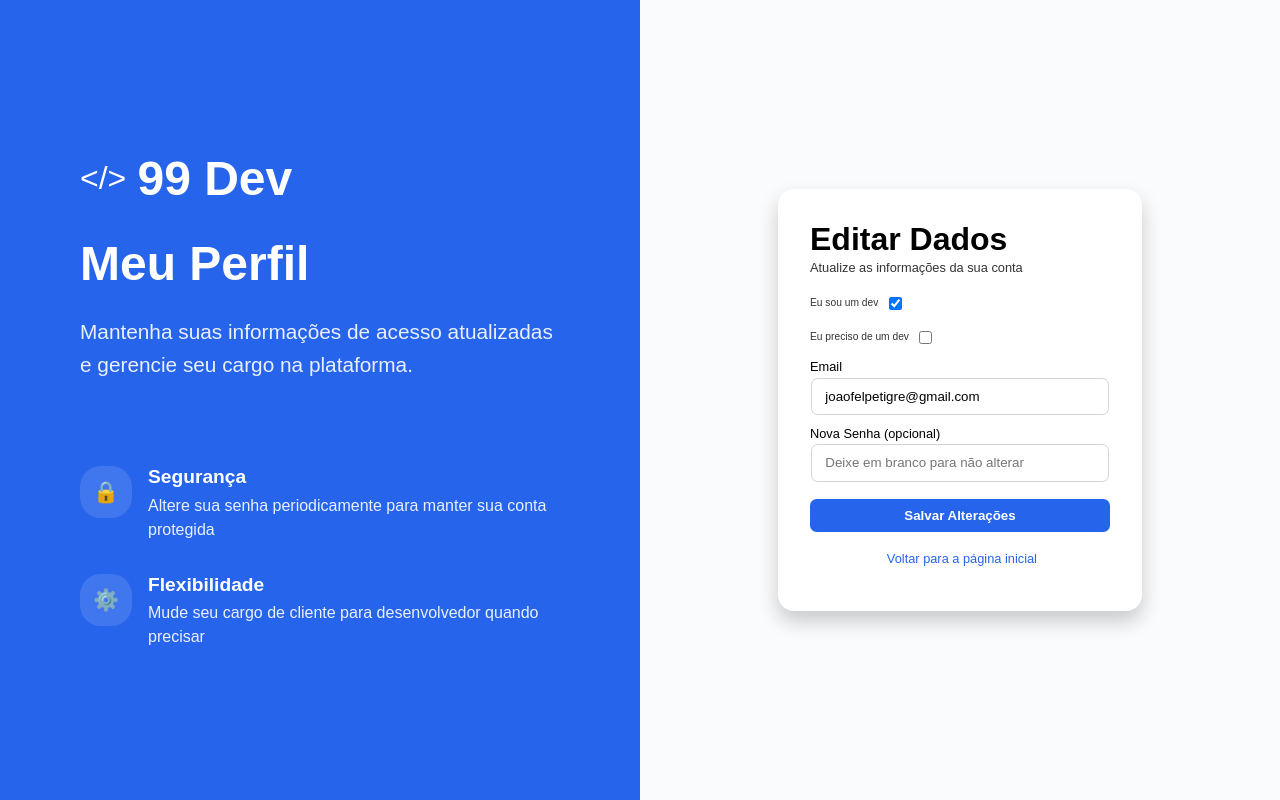
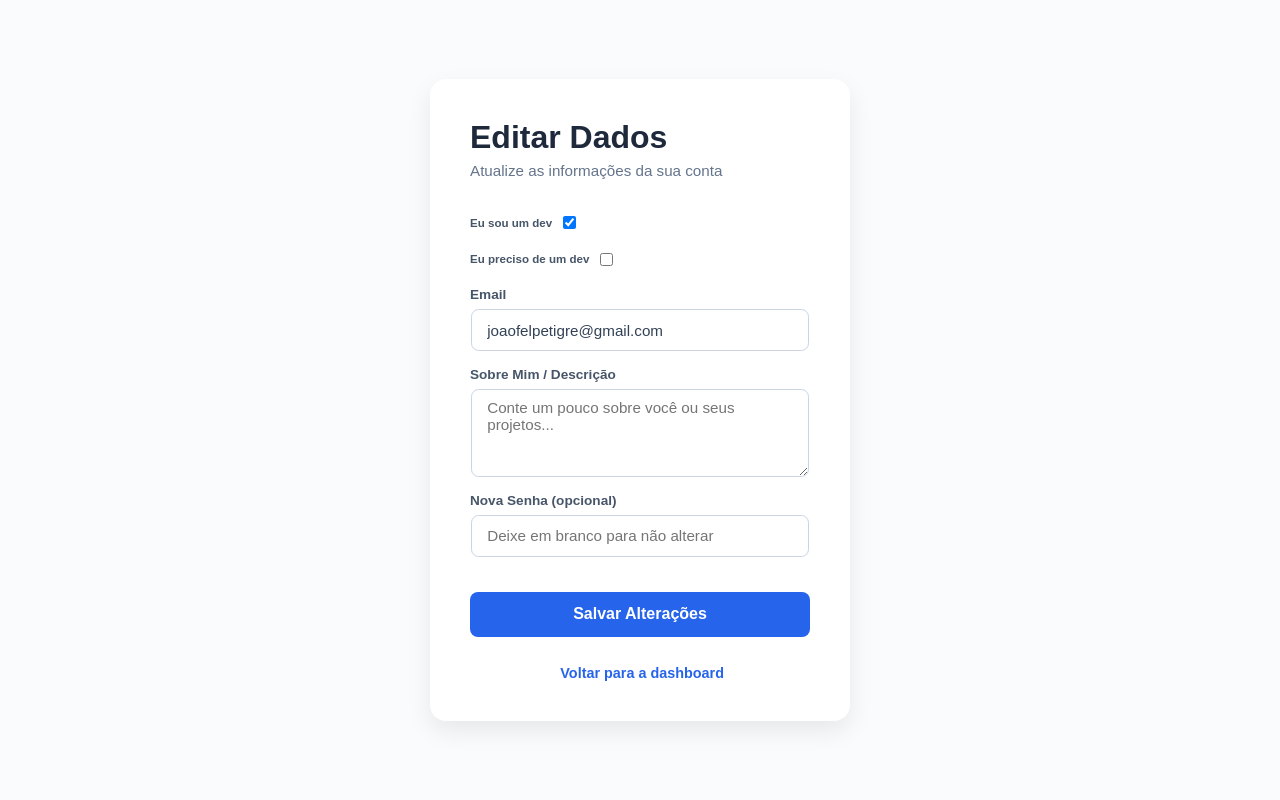
Before and after one commit to TheoNogueiraVirginio/99dev, a Flask app: page /editar-perfil in a window 1280 px wide. Run offline with Flask 3, Linux system fonts and the light colour scheme; a user stored in the database is signed in.

Commit message:
feat(perfil): adicionando descricao do perfil cliente

```diff
--- a/app/functions.py
+++ b/app/functions.py
@@ -195,7 +195,7 @@ def lerDemandas(busca=None, filtro_status=None):
                     })
     return demandas
 
-def atualizar_perfil_cliente(id_usuario, novo_email, nova_senha, novo_cargo):
+def atualizar_perfil_cliente(id_usuario, novo_email, nova_senha, novo_cargo, nova_descricao):
     usuario = Usuario.query.get(id_usuario)
     if not usuario:
         raise ValueError("Usuário não encontrado.")
@@ -216,6 +216,8 @@ def atualizar_perfil_cliente(id_usuario, novo_email, nova_senha, novo_cargo):
         if novo_cargo == 'dev' and not PerfilDev.query.filter_by(id_usuario=id_usuario).first():
             db.session.add(PerfilDev(id_usuario=id_usuario, nome="Novo Desenvolvedor"))
 
+    usuario.descricao = nova_descricao
+
     try:
         db.session.commit()
     except Exception:
--- a/app/models.py
+++ b/app/models.py
@@ -8,6 +8,7 @@ class Usuario(db.Model):
     email = db.Column(db.String(120), unique=True, nullable=False)
     senha = db.Column(db.String(256), nullable=False)
     cargo = db.Column(db.String(20), nullable=False)
+    descricao = db.Column(db.Text, nullable=True)
 
 class PerfilDev(db.Model):
     __tablename__ = 'perfis_dev'
--- a/main.py
+++ b/main.py
@@ -33,6 +33,7 @@ class EditarPerfilForm(FlaskForm):
     nova_senha = PasswordField('Nova Senha (opcional)', validators=[Optional()])
     dev = BooleanField('Eu sou um dev')
     pessoa = BooleanField('Eu preciso de um dev')
+    descricao = TextAreaField('Sobre Mim / Descrição', validators=[Optional()])
 
 class EditarDevForm(FlaskForm):
     nome = StringField('Nome Completo', validators=[input_required(message="O nome é obrigatório.")])
@@ -151,7 +152,8 @@ def perfil():
                 id_usuario=id_usuario,
                 novo_email=form.email.data,
                 nova_senha=form.nova_senha.data,
-                novo_cargo=novo_cargo
+                novo_cargo=novo_cargo,
+                nova_descricao=form.descricao.data
             )
             flash("Perfil updated com sucesso!", "success")
             return redirect('/editar-perfil')
@@ -163,6 +165,7 @@ def perfil():
         form.email.data = usuario.email
         form.dev.data = (usuario.cargo == 'dev')
         form.pessoa.data = (usuario.cargo == 'cliente')
+        form.descricao.data = usuario.descricao
 
     return render_template('perfil-editar.html', form=form)
 
--- a/static/css/perfil-editar.css
+++ b/static/css/perfil-editar.css
@@ -10,157 +10,107 @@ html, body {
     height: 100%;
     width: 100%;
     margin: 0;
+    background-color: #fafbfd; /* Fundo cinza padrão do projeto */
 }
 
-/*--- Layout geral da página ---*/
+/*--- Layout geral (Centralização Absoluta) ---*/
 main {
     width: 100%;
-    height: 100%;
-    display: grid;
-    grid-template-columns: 50% 50%;
-    font-family: Arial, Helvetica, sans-serif;
-}
-
-/*--- Lado esquerdo da página ---*/
-main > div:first-child{
-    background-color: var(--blue);
-    color: white;
-    display: flex;
-    flex-direction: column;
-    justify-content: center;
-    padding: 0 5em;
-    min-height: 100vh;
-}
-
-/*--- Marca do 99 dev ---*/
-.brand{
-    display: flex;
-    align-items: center;
-    gap: 0.7em;
-}
-
-.brand-icon{ font-size: 2rem; }
-.brand-name{ font-size: 3rem; font-weight: bold; }
-
-/*--- Conteúdo principal da esquerda ---*/
-.hero-content{
-    margin-bottom: 4em;
-}
-
-.hero-content h1{
-    font-size: 3rem;
-    line-height: 1.1;
-    max-width: 31.25em;
-    margin-bottom: 0.5em;
-}
-
-.hero-content p{
-    font-size: 1.3rem;
-    line-height: 1.6;
-    max-width: 32.5em;
-    color: rgba(255,255,255,0.9);
-}
-
-/*--- Lista de vantagens ---*/
-.advantages{
-    display: flex;
-    flex-direction: column;
-    gap: 2em;
-}
-
-/*--- Cada vantagem ---*/
-.advantage-item{
-    display: flex;
-    align-items: flex-start;
-    gap: 1em;
-}
-
-/*--- Ícones das vantagens ---*/
-.advantage-icon{
-    width: 2.5em;
-    height: 2.5em;
-    background: var(--light-blue);
-    border-radius: 1em;
+    height: 100vh;
     display: flex;
     justify-content: center;
     align-items: center;
-    font-size: 1.3rem;
-    flex-shrink: 0;
-}
-
-/*--- Textos das vantagens ---*/
-.advantage-item h3{
-    margin: 0 0 0.3em 0;
-    font-size: 1.2rem;
-}
-
-.advantage-item span{
-    line-height: 1.5;
-    color: rgba(255,255,255,0.9);
-}
-
-/*--- Lado direito da página ---*/
-main > div:last-child {
-    display: flex;
-    justify-content: center;
-    align-items: center;
-    background-color: #fafbfd;
-}
-
-/*--- Container do conteúdo ---*/
-main > div:last-child > div {
-    width: 300px;
-    background: white;
-    border-radius: 1em;
-    box-shadow: 0px 10px 20px rgba(0, 0, 0, 0.2);
+    font-family: Arial, Helvetica, sans-serif;
+    box-sizing: border-box;
     padding: 2em;
 }
 
-main > div:last-child > div h1 { margin: 0; }
-main > div:last-child > div h2 {
-    all: unset;
-    font-size: 0.8em;
-    color: rgb(51, 51, 51);
-    margin: 0;
+/*--- Container do conteúdo (O Card Branco) ---*/
+main > div {
+    width: 100%;
+    max-width: 420px; /* Largura ideal para não distorcer o formulário */
+    background: white;
+    border-radius: 1em;
+    box-shadow: 0px 10px 25px rgba(0, 0, 0, 0.08); /* Sombra suave idêntica ao login */
+    padding: 2.5em;
+    box-sizing: border-box;
 }
 
-/*--- Estilização do formulário ---*/
-main > div:last-child > div form {
+main > div h1 {
+    margin: 0 0 0.2em 0;
+    font-size: 2rem;
+    color: #1e293b;
+}
+
+main > div h2 {
+    all: unset;
+    font-size: 0.95rem;
+    color: #64748b;
+    margin: 0 0 2em 0;
+    font-weight: normal;
+    display: block;
+}
+
+/*--- Estrutura do Form ---*/
+main > div form {
     display: flex;
     flex-direction: column;
     gap: 0.6em;
     margin-top: 1em;
 }
 
-/*--- Grupos de input de texto/senha ---*/
+/*--- Grupos de input e textarea ---*/
 form > div:has(input[type="text"]),
 form > div:has(input[type="email"]),
-form > div:has(input[type="password"]) {
+form > div:has(input[type="password"]),
+form > div:has(textarea) {
     display: flex;
     flex-direction: column;
 }
 
 form > div label {
     display: block;
-    font-size: 0.8em;
-    margin-bottom: 0.2em;
+    font-size: 0.85em;
+    margin-bottom: 0.4em;
+    margin-top: 0.4em;
+    font-weight: bold;
+    color: #475569;
+}
+
+form input[type="text"],
+form input[type="email"],
+form input[type="password"],
+form textarea {
+    border: 1px solid #cbd5e1;
+    border-radius: 0.5em;
+    margin: 1px;
+    outline: none;
+    padding: 0.6em 1em;
+    font-size: 0.95rem;
+    color: #334155;
+    font-family: inherit;
+    transition: all 0.2s ease;
+    box-sizing: border-box;
 }
 
 form input[type="text"],
 form input[type="email"],
 form input[type="password"] {
-    height: 2.5em;
-    border: 1px solid lightgray;
-    border-radius: 0.5em;
-    margin: 1px;
-    outline: none;
-    padding-left: 1em;
+    height: 2.8em;
+}
+
+/* Estilo customizado para o campo de biografia */
+form textarea {
+    resize: vertical;
+    min-height: 85px;
 }
 
 form input[type="text"]:focus,
 form input[type="email"]:focus,
-form input[type="password"]:focus {
+form input[type="password"]:focus,
+form textarea:focus {
     border: 2px solid var(--blue);
+    box-shadow: 0 0 0 3px rgba(38, 100, 235, 0.15);
     border-radius: 0.5em;
     margin: 0;
 }
@@ -171,9 +121,10 @@ form > div:has(input[type="checkbox"]) {
     flex-direction: row;
     align-items: center;
     gap: 0.5em;
-    font-size: 0.8em;
-    color: rgb(51, 51, 51);
+    font-size: 0.85em;
+    color: #475569;
     margin: 0.2em 0;
+    font-weight: bold;
 }
 
 /*--- Mensagens de erro vindas do Flask-WTF ---*/
@@ -181,35 +132,47 @@ form span {
     color: var(--red);
     font-size: 0.75em;
     display: block;
-    margin-top: -0.2em;
-    margin-bottom: 0.4em;
+    margin-top: 0.2em;
+    margin-bottom: 0.2em;
 }
 
 /*--- Botão de Envio ---*/
 form button[type="submit"] {
-    border: 1px solid transparent;
+    border: none;
     border-radius: 0.5em;
     background: var(--blue);
     width: 100%;
-    height: 2.5em;
+    height: 2.8em;
     color: white;
     font-weight: bold;
     cursor: pointer;
-    margin-top: 0.5em;
+    margin-top: 1.5em;
+    font-size: 1rem;
+    transition: background 0.2s ease;
+}
+
+form button[type="submit"]:hover {
+    background: #1d53c9;
 }
 
 /*--- Redirecionamento ---*/
-main > div:last-child > div p {
+main > div p {
     display: flex;
     justify-content: center;
-    font-size: 0.8em;
-    color: rgb(51, 51, 51);
-    margin-top: 1.5em;
+    font-size: 0.9em;
+    color: #64748b;
+    margin-top: 2em;
+    margin-bottom: 0;
 }
 
-main > div:last-child > div p a {
+main > div p a {
     margin-left: 0.3em;
     text-decoration: none;
     color: var(--blue);
+    font-weight: bold;
     cursor: pointer;
 }
+
+main > div p a:hover {
+    text-decoration: underline;
+}
--- a/templates/perfil-editar.html
+++ b/templates/perfil-editar.html
@@ -18,39 +18,6 @@
     {% endwith %}
 
     <main>
-        <div>
-            <div class="brand">
-                <span class="brand-icon">&lt;/&gt;</span>
-                <span class="brand-name">99 Dev</span>
-            </div>
-
-            <div class="hero-content">
-                <h1>Meu Perfil</h1>
-                <p>
-                    Mantenha suas informações de acesso atualizadas e gerencie seu cargo na plataforma.
-                </p>
-            </div>
-
-            <div class="advantages">
-                <div class="advantage-item">
-                    <div class="advantage-icon">🔒</div>
-                    <div>
-                        <h3>Segurança</h3>
-                        <span>Altere sua senha periodicamente para manter sua conta protegida</span>
-                    </div>
-                </div>
-
-                <div class="advantage-item">
-                    <div class="advantage-icon">⚙️</div>
-                    <div>
-                        <h3>Flexibilidade</h3>
-                        <span>Mude seu cargo de cliente para desenvolvedor quando precisar</span>
-                    </div>
-                </div>
-            </div>
-        </div>
-
-        <div>
         <div>
             <h1>Editar Dados</h1>
             <h2>Atualize as informações da sua conta</h2>
@@ -76,6 +43,14 @@
                 {% endfor %}
 
                 <div>
+                    {{ form.descricao.label }}
+                    {{ form.descricao(placeholder="Conte um pouco sobre você ou seus projetos...", rows="4") }}
+                </div>
+                {% for error in form.descricao.errors %}
+                <span>{{ error }}</span>
+                {% endfor %}
+
+                <div>
                     {{ form.nova_senha.label }}
                     {{ form.nova_senha(placeholder="Deixe em branco para não alterar") }}
                 </div>
@@ -86,8 +61,7 @@
                 <button type="submit">Salvar Alterações</button>
             </form>
 
-                <p><a href="/home">Voltar para a página inicial</a></p>
-            </div>
+            <p><a href="/dashboard">Voltar para a dashboard</a></p>
         </div>
     </main>
 </body>
```
Lines whose indentation alone changed are shown as unchanged.
